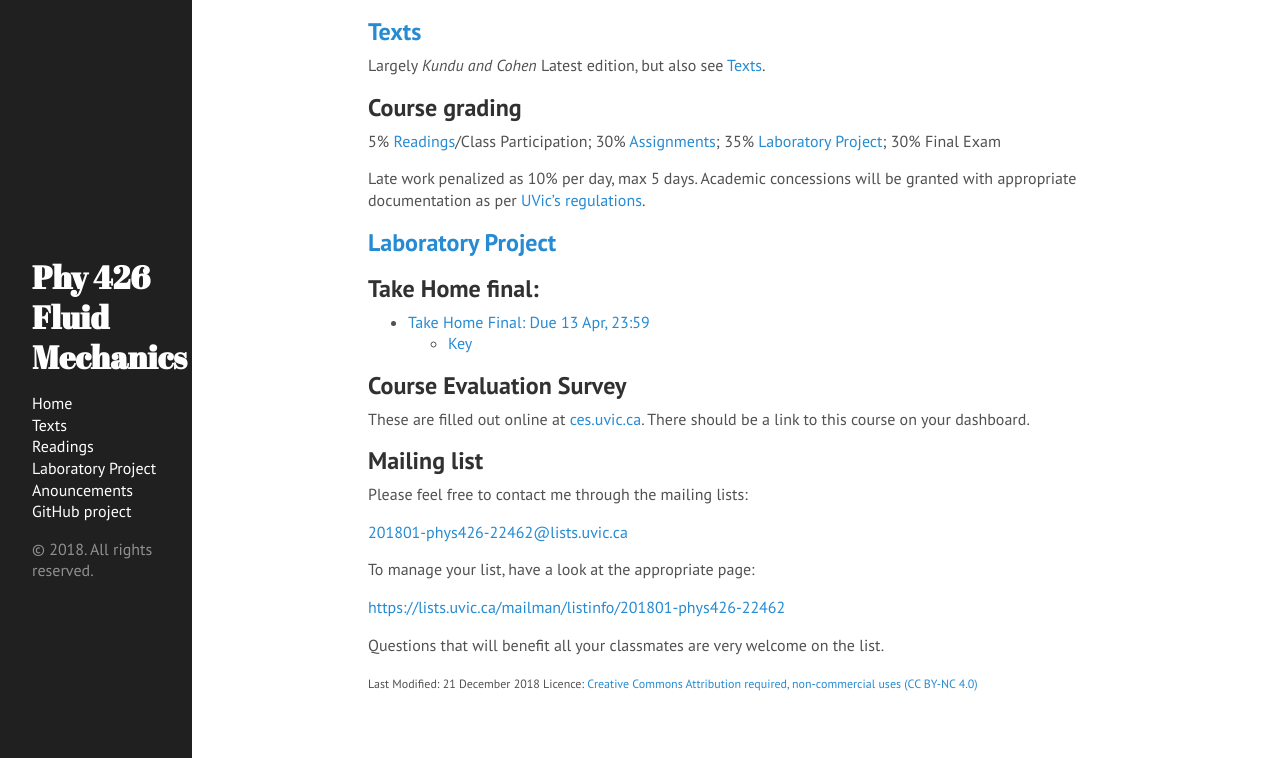
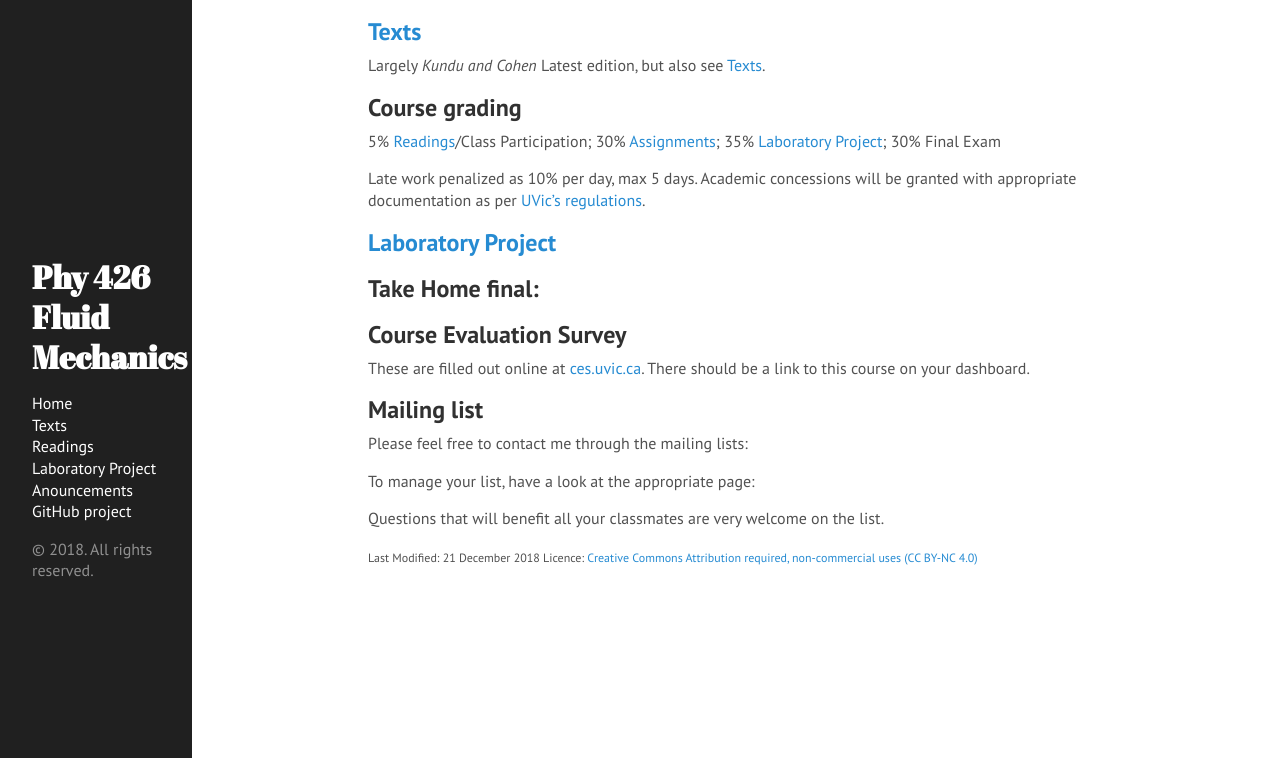
Before and after one commit to jklymak/Phy426, a Jekyll site: the page built from docs/index.md, in a window 1280 px wide and 900 px high, scrolled down 987 px, cut to the strip 142-900 px from the top of the window. Built offline with Jekyll 4.4.1, drawn with Linux system fonts in a browser that asks for light colours; some of the changed lines change nothing that is shown; some of the changed text lies outside the part shown.

Commit message:
MNT: update 2019

```diff
--- a/docs/index.md
+++ b/docs/index.md
@@ -5,7 +5,7 @@
 
 ## Physics 426 Fluid Mechanics
 
-Spring 2016
+Spring 2019
 
 
 ![Flow separation behind an airfoil](./figs/Flow_separation.jpg)
@@ -25,7 +25,6 @@
   - Gain experience with laboratory methods
   - Gain experience in written and spoken presentation
 
-
 ## Schedule
 
 <iframe width="600px" height="400px" src="https://docs.google.com/spreadsheets/d/e/2PACX-1vR7J7yu4NBO7ciH3RHrnsIfVau9djN1nIUci8pRak5ml6ZMXC2G2xf88FroSfNOnAmbVhZsWMhsxm6-/pubhtml?gid=0&amp;single=true&amp;widget=true&amp;headers=false"></iframe>
@@ -39,7 +38,7 @@
 5% [Readings](./Readings/)/Class Participation; 30% [Assignments](#Assignments); 35% [Laboratory Project](./LabProject/); 30% Final Exam
 
 Late work penalized as 10% per day, max 5 days.  Academic concessions will be granted
-with appropriate documentation as per [UVic's regulations](http://www.uvic.ca/registrar/students/policies/appeals/rac-request.php).
+with appropriate documentation as per [UVic's regulations](https://www.uvic.ca/registrar/students/appeals/acad-concession/index.php).
 
 ## [Laboratory Project](./LabProject/)
 
@@ -47,12 +46,8 @@
 ## Assignments
 
   - [Assignment 1: Due 2 Feb 2018, 11:30 AM](./Assignments/Assignment1.pdf)
-    - [Assignment 1 Key](./Assignments/Assignment1Key.pdf)
   - [Assignment 2: Due 25 Feb, 11:30 AM](./Assignments/Assignment2.pdf)
-    - [Assignment 2 Key](./Assignments/Assignment2Key.html)
   - [Assignment 3: Due 3 Apr, 11:30 AM](./Assignments/Assignment3.pdf)
-    - [Assignment 3 Key: Cylinders](./Assignments/LaplaceSolution.pdf)
-    - [Assignment 3 Key: Airfoil](./Assignments/AirfoilPS4.pdf)
 {% endcomment %}
 
 
@@ -65,8 +60,10 @@
 
 ## Take Home final:
 
+{% comment %}
 - [Take Home Final: Due 13 Apr, 23:59](./Assignments/TakeHome2018.pdf)
   - [Key](./Assignments/TakeHome2018.pdf)
+{% endcomment %}
 
 ## Course Evaluation Survey
 
@@ -76,11 +73,15 @@
 
 Please feel free to contact me through the mailing lists:
 
+{% comment %}
 [201801-phys426-22462@lists.uvic.ca](mailto:201801-phys426-22462@lists.uvic.ca)
+{% endcomment %}
 
 To manage your list, have a look at the appropriate page:
 
+{% comment %}
 [https://lists.uvic.ca/mailman/listinfo/201801-phys426-22462]( https://lists.uvic.ca/mailman/listinfo/201801-phys426-22462)
+{% endcomment %}
 
 Questions that will benefit all your classmates are very welcome on
 the list.
```
